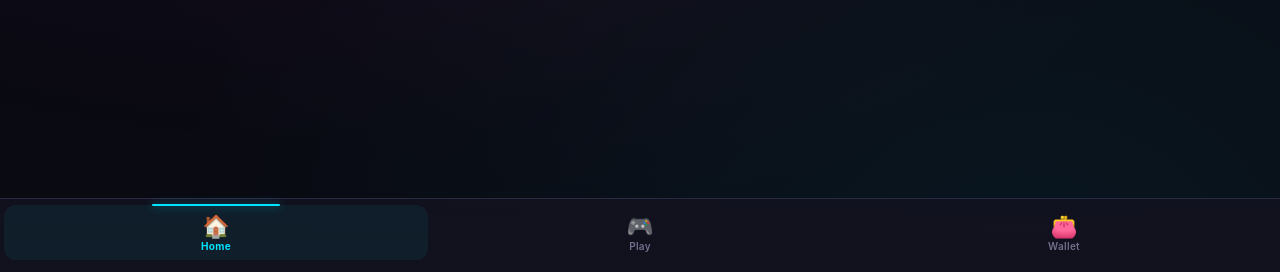
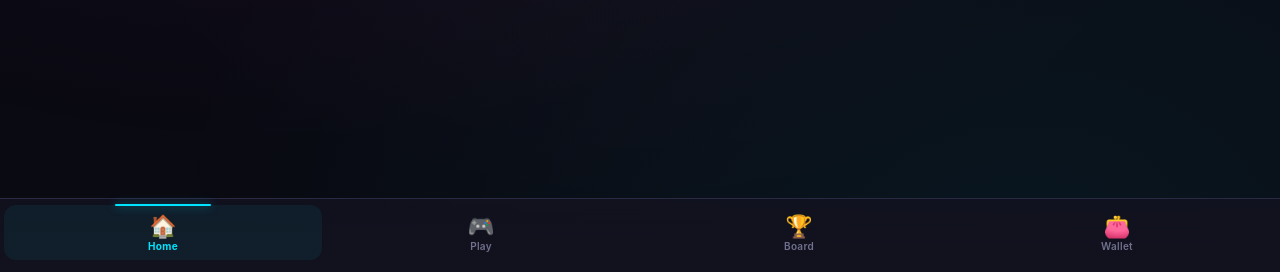
Before and after one commit to yonassolomon/telegram-game, a Django app: template webapp/templates/webapp/home.html in a window 1280 px wide. Shown: the part 528-800 px from the top of the page. Run offline with Django 5.2, Linux system fonts and the light colour scheme; the template is opened without the code that fills it: values that come from a table or form of the project are taken from there, others are empty; data comes from the database, SQL or seed files in the repository; parts of the project's set-up code (start-up, migrations or seed data) failed here and were passed over; some libraries are stand-ins or nearby versions.

Commit message:
add leaderboard to footer nav

```diff
--- a/webapp/templates/webapp/home.html
+++ b/webapp/templates/webapp/home.html
@@ -51,6 +51,9 @@
   <a href="{% url 'webapp:rooms' %}">
     <span class="nav-icon">🎮</span><span class="nav-label">Play</span>
   </a>
+  <a href="{% url 'webapp:leaderboard' %}">
+    <span class="nav-icon">🏆</span><span class="nav-label">Board</span>
+  </a>
   <a href="{% url 'webapp:wallet' %}">
     <span class="nav-icon">👛</span><span class="nav-label">Wallet</span>
   </a>
--- a/webapp/templates/webapp/join_private.html
+++ b/webapp/templates/webapp/join_private.html
@@ -32,6 +32,9 @@
   <a href="{% url 'webapp:rooms' %}" class="active">
     <span class="nav-icon">🎮</span><span class="nav-label">Play</span>
   </a>
+  <a href="{% url 'webapp:leaderboard' %}">
+    <span class="nav-icon">🏆</span><span class="nav-label">Board</span>
+  </a>
   <a href="{% url 'webapp:wallet' %}">
     <span class="nav-icon">👛</span><span class="nav-label">Wallet</span>
   </a>
--- a/webapp/templates/webapp/leaderboard.html
+++ b/webapp/templates/webapp/leaderboard.html
@@ -36,6 +36,9 @@
   <a href="{% url 'webapp:rooms' %}">
     <span class="nav-icon">🎮</span><span class="nav-label">Play</span>
   </a>
+  <a href="{% url 'webapp:leaderboard' %}" class="active">
+    <span class="nav-icon">🏆</span><span class="nav-label">Board</span>
+  </a>
   <a href="{% url 'webapp:wallet' %}">
     <span class="nav-icon">👛</span><span class="nav-label">Wallet</span>
   </a>
--- a/webapp/templates/webapp/rooms.html
+++ b/webapp/templates/webapp/rooms.html
@@ -86,6 +86,9 @@
   <a href="{% url 'webapp:rooms' %}" class="active">
     <span class="nav-icon">🎮</span><span class="nav-label">Play</span>
   </a>
+  <a href="{% url 'webapp:leaderboard' %}">
+    <span class="nav-icon">🏆</span><span class="nav-label">Board</span>
+  </a>
   <a href="{% url 'webapp:wallet' %}">
     <span class="nav-icon">👛</span><span class="nav-label">Wallet</span>
   </a>
--- a/webapp/templates/webapp/wallet.html
+++ b/webapp/templates/webapp/wallet.html
@@ -52,6 +52,9 @@
   <a href="{% url 'webapp:rooms' %}">
     <span class="nav-icon">🎮</span><span class="nav-label">Play</span>
   </a>
+  <a href="{% url 'webapp:leaderboard' %}">
+    <span class="nav-icon">🏆</span><span class="nav-label">Board</span>
+  </a>
   <a href="{% url 'webapp:wallet' %}" class="active">
     <span class="nav-icon">👛</span><span class="nav-label">Wallet</span>
   </a>
```
